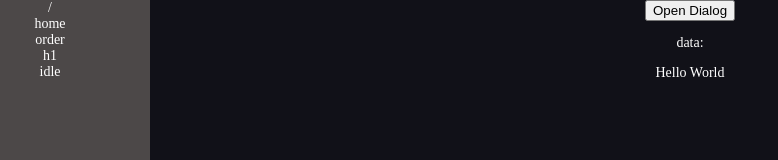
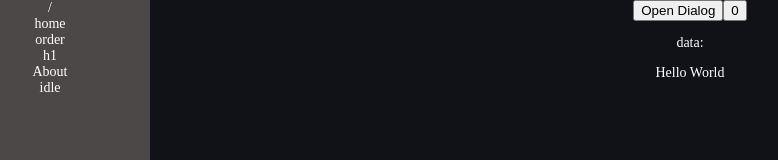
Before and after one commit to Dulun/vite-js-router, a React (Vite) app: page /home in a window 1280 px wide. Shown: the top 160 px of the page, without its empty margins (50-828 px from the left). Built offline with nearby package versions, Linux system fonts and the light colour scheme.

Commit message:
feat: 🎸 context

```diff
--- a/src/App.jsx
+++ b/src/App.jsx
@@ -8,12 +8,14 @@ import {
   createBrowserRouter,
   RouterProvider,
 } from 'react-router-dom'
-import Home from './pages/Home'
+import Home from '@/pages/Home'
 import HHome1 from './pages/Home/H1'
 import Order from './pages/Order'
 import Layout from './pages/Layout'
 import ErrorPage from '@/pages/ErrorPage'
+import About from '@/pages/About'
 import { fetchData } from '@/api'
+import { AppContext } from '@/context'
 
 import './App.css'
 
@@ -36,6 +38,19 @@ const actionS1 = async () => {
 
 function App() {
   const [count, setCount] = useState(0)
+  const [state, setState] = useState({
+    count: 0,
+  })
+
+  const setAppContextState = (newState) => {
+    setState((state) => {
+      return {
+        ...state,
+        ...newState,
+      }
+    })
+  }
+
   const oldway = () => {
     return (
       <BrowserRouter>
@@ -73,12 +88,14 @@ function App() {
             path: 'home',
             // lazy: () => import('./pages/Home'), //不对, 得用 module.default
             loader: Loader,
-            action: actionS1,
-            lazy: async () => {
-              let module = await import('./pages/Home')
-              let Component = module.default
-              return { Component }
-            },
+            // action: actionS1,
+
+            element: <Home></Home>,
+            // lazy: async () => {
+            //   let module = await import('./pages/Home')
+            //   let Component = module.default
+            //   return { Component }
+            // },
             children: [
               {
                 path: ':id',
@@ -102,6 +119,10 @@ function App() {
             },
           },
           {
+            path: 'about',
+            element: <About></About>
+          },
+          {
             path: '*',
             element: (
               <ErrorPage
@@ -117,10 +138,14 @@ function App() {
     ])
 
     return (
-      <RouterProvider
-        router={browserRouter}
-        fallbackElement={<div>FallBack Element</div>}
-      />
+      <AppContext.Provider
+        value={{ state, setState: setAppContextState }}
+      >
+        <RouterProvider
+          router={browserRouter}
+          fallbackElement={<div>FallBack Element</div>}
+        />
+      </AppContext.Provider>
     )
   }
 
--- a/src/components/Loading/index.module.scss
+++ b/src/components/Loading/index.module.scss
@@ -2,7 +2,7 @@
   height: 30px;
   width: 30px;
   background-color: lightgreen;
-  animation: spin 2s linear infinite;
+  animation: spin 1s linear infinite;
 }
 
 @keyframes spin {
--- /dev/null
+++ b/src/context/index.js
@@ -0,0 +1,16 @@
+import React from 'react'
+
+const AppContext = React.createContext()
+AppContext.displayName = 'AppContext'
+
+const useAppcontext = () => {
+  const context = React.useContext(AppContext)
+  if (!context) {
+    throw new Error(
+      `useAppcontext must be used within a AppContext`
+    )
+  }
+  return context
+}
+
+export { AppContext, useAppcontext }
--- a/src/pages/About/index.jsx
+++ b/src/pages/About/index.jsx
@@ -1,9 +1,14 @@
 import React, { useEffect } from 'react'
+import { useAppcontext } from '@/context'
 
 const Component = () => {
+  const context = useAppcontext()
+
   return (
     <div>
       <h2>About</h2>
+      <h3>AppContextState:</h3>
+      {JSON.stringify(context.state)}
     </div>
   )
 }
--- a/src/pages/Home/index.jsx
+++ b/src/pages/Home/index.jsx
@@ -2,12 +2,19 @@ import React, { useEffect } from 'react'
 import { Outlet, useLoaderData } from 'react-router-dom'
 import { Dialog } from '@reach/dialog'
 import '@reach/dialog/styles.css'
+import { useAppcontext } from '@/context'
 
 const Home = (props) => {
   const [showDialog, setShowDialog] = React.useState(false)
   const open = () => setShowDialog(true)
   const close = () => setShowDialog(false)
   const data = useLoaderData()
+
+  const { state, setState } = useAppcontext()
+
+  useEffect(() => {
+    console.log('@@@@ state', state)
+  }, [state])
 
   return (
     <div>
@@ -18,6 +25,16 @@ const Home = (props) => {
         </button>
         <p>Hello there. I am a dialog</p>
       </Dialog>
+      <button
+        onClick={() => {
+          setState({
+            count: state.count + 1,
+            oldCount: state.count,
+          })
+        }}
+      >
+        {state.count}
+      </button>
       <p>data:</p>
       {data.data}
     </div>
--- a/src/pages/Layout/index.jsx
+++ b/src/pages/Layout/index.jsx
@@ -20,6 +20,8 @@ const Layout = () => {
         <Link to='/order'>order</Link>
         <br />
         <Link to='/home/h1'>h1</Link>
+        <br />
+        <Link to='/about'>About</Link>
         <div>{navigation.state}</div>
       </div>
       <div className={styles.content}>
```
Also changed, not shown: src/components/Loading/index.jsx (line endings or trailing spaces).
